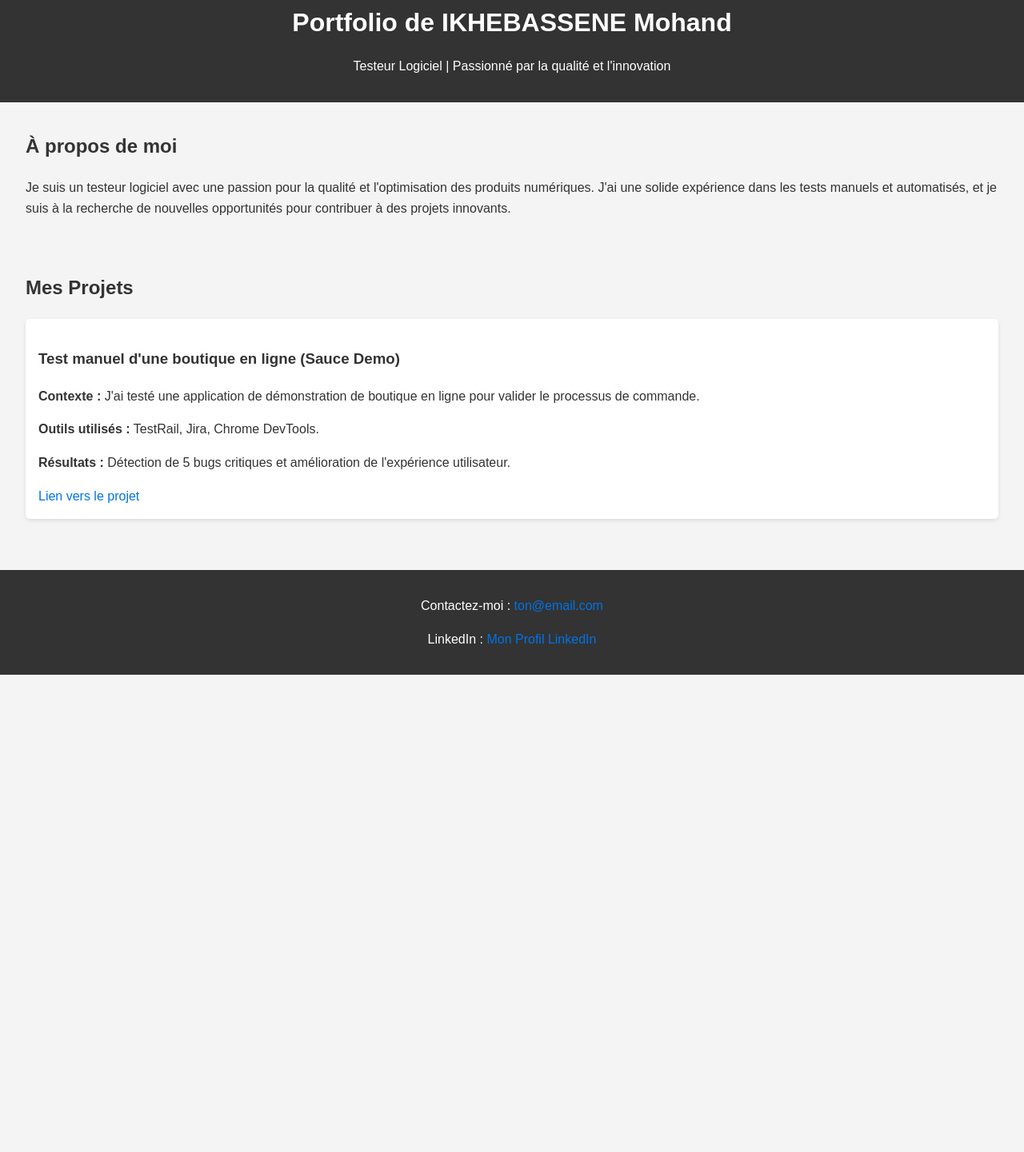
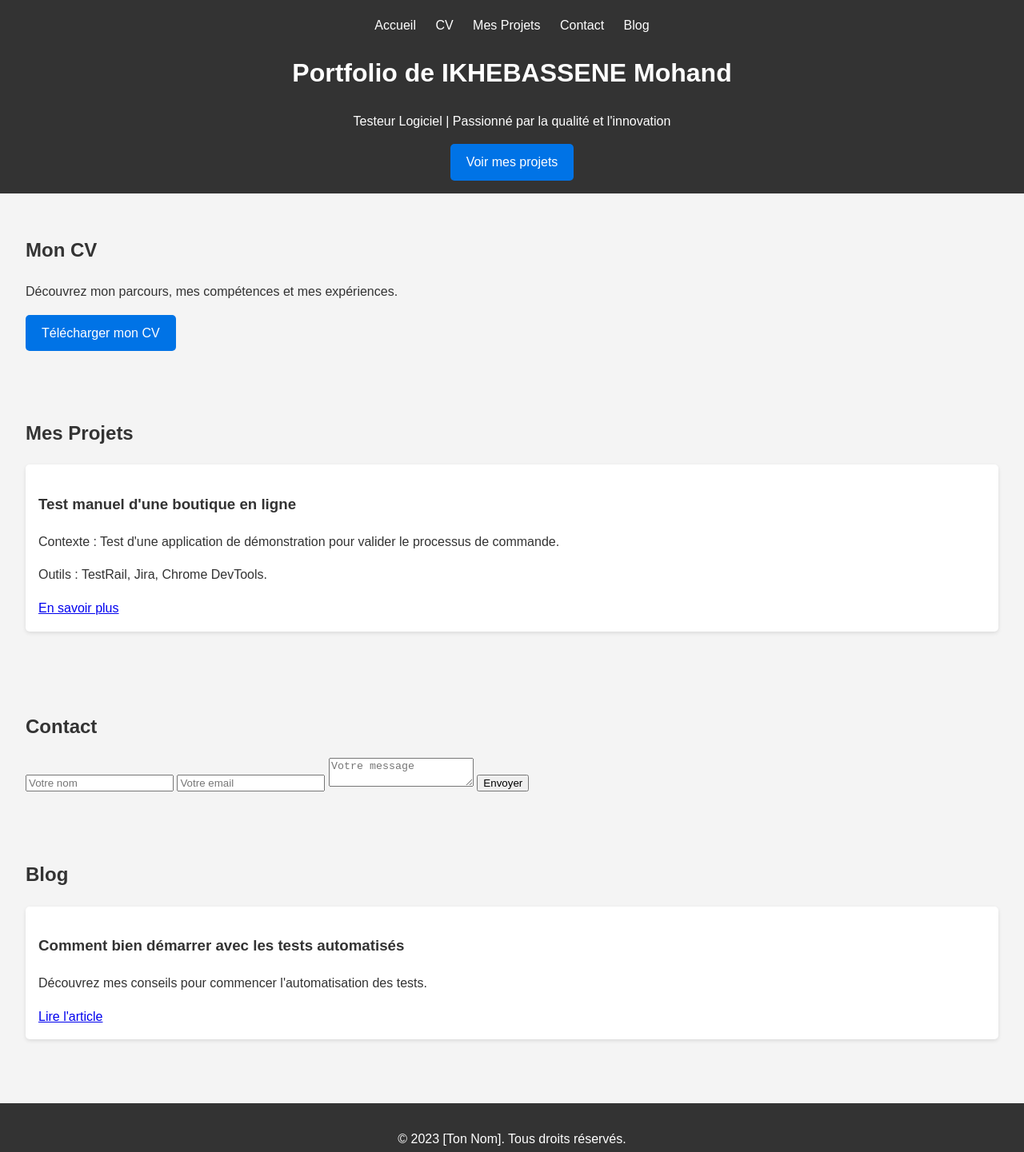
Before and after one commit to Mohand-Hsavoie/Mon-portfolio, a plain HTML site: page index.html in a window 1280 px wide. Shown: the part 13-1454 px from the top of the page at 80% size. Before the commit the page ends 857 px from the top, so only its background shows below. Drawn offline with Linux system fonts and the light colour scheme.

Commit message:
modification de la landing page

```diff
--- a/index.html
+++ b/index.html
@@ -3,35 +3,66 @@
 <head>
     <meta charset="UTF-8">
     <meta name="viewport" content="width=device-width, initial-scale=1.0">
-    <title>Portfolio de IKHEBASSENE Mohand</title>
+    <title>Portfollio de IKHEBASSENE Mohand</title>
     <link rel="stylesheet" href="style.css">
 </head>
 <body>
     <header>
-        <h1>Portfolio de IKHEBASSENE Mohand</h1>
-        <p>Testeur Logiciel | Passionné par la qualité et l'innovation</p>
+        <nav>
+            <ul>
+                <li><a href="#home">Accueil</a></li>
+                <li><a href="#cv">CV</a></li>
+                <li><a href="#projects">Mes Projets</a></li>
+                <li><a href="#contact">Contact</a></li>
+                <li><a href="#blog">Blog</a></li>
+            </ul>
+        </nav>
+        <div id="home">
+            <h1>Portfolio de IKHEBASSENE Mohand</h1>
+            <p>Testeur Logiciel | Passionné par la qualité et l'innovation</p>
+            <a href="#projects" class="btn">Voir mes projets</a>
+        </div>
     </header>
 
-    <section id="about">
-        <h2>À propos de moi</h2>
-        <p>Je suis un testeur logiciel avec une passion pour la qualité et l'optimisation des produits numériques. J'ai une solide expérience dans les tests manuels et automatisés, et je suis à la recherche de nouvelles opportunités pour contribuer à des projets innovants.</p>
+    <section id="cv">
+        <h2>Mon CV</h2>
+        <p>Découvrez mon parcours, mes compétences et mes expériences.</p>
+        <a href="cv.pdf" class="btn">Télécharger mon CV</a>
     </section>
 
     <section id="projects">
         <h2>Mes Projets</h2>
-        <div class="project">
-            <h3>Test manuel d'une boutique en ligne (Sauce Demo)</h3>
-            <p><strong>Contexte :</strong> J'ai testé une application de démonstration de boutique en ligne pour valider le processus de commande.</p>
-            <p><strong>Outils utilisés :</strong> TestRail, Jira, Chrome DevTools.</p>
-            <p><strong>Résultats :</strong> Détection de 5 bugs critiques et amélioration de l'expérience utilisateur.</p>
-            <a href="#">Lien vers le projet</a>
+        <div class="project-card">
+            <h3>Test manuel d'une boutique en ligne</h3>
+            <p>Contexte : Test d'une application de démonstration pour valider le processus de commande.</p>
+            <p>Outils : TestRail, Jira, Chrome DevTools.</p>
+            <a href="#">En savoir plus</a>
         </div>
         <!-- Ajoute d'autres projets ici -->
     </section>
 
+    <section id="contact">
+        <h2>Contact</h2>
+        <form action="#" method="post">
+            <input type="text" name="name" placeholder="Votre nom" required>
+            <input type="email" name="email" placeholder="Votre email" required>
+            <textarea name="message" placeholder="Votre message" required></textarea>
+            <button type="submit">Envoyer</button>
+        </form>
+    </section>
+
+    <section id="blog">
+        <h2>Blog</h2>
+        <div class="blog-post">
+            <h3>Comment bien démarrer avec les tests automatisés</h3>
+            <p>Découvrez mes conseils pour commencer l'automatisation des tests.</p>
+            <a href="#">Lire l'article</a>
+        </div>
+        <!-- Ajoute d'autres articles ici -->
+    </section>
+
     <footer>
-        <p>Contactez-moi : <a href="mailto:ton@email.com">ton@email.com</a></p>
-        <p>LinkedIn : <a href="https://www.linkedin.com/in/ton-profil/">Mon Profil LinkedIn</a></p>
+        <p>© 2023 [Ton Nom]. Tous droits réservés.</p>
     </footer>
 </body>
 </html>
--- a/style.css
+++ b/style.css
@@ -14,15 +14,35 @@ header {
     text-align: center;
 }
 
-header h1 {
-    margin: 0;
+nav ul {
+    list-style: none;
+    padding: 0;
+}
+
+nav ul li {
+    display: inline;
+    margin: 0 10px;
+}
+
+nav ul li a {
+    color: #fff;
+    text-decoration: none;
+}
+
+.btn {
+    display: inline-block;
+    padding: 10px 20px;
+    background: #0073e6;
+    color: #fff;
+    text-decoration: none;
+    border-radius: 5px;
 }
 
 section {
-    padding: 1rem 2rem;
+    padding: 2rem;
 }
 
-.project {
+.project-card, .blog-post {
     background: #fff;
     margin: 1rem 0;
     padding: 1rem;
@@ -37,12 +57,3 @@ footer {
     color: #fff;
     margin-top: 2rem;
 }
-
-a {
-    color: #0073e6;
-    text-decoration: none;
-}
-
-a:hover {
-    text-decoration: underline;
-}
```
